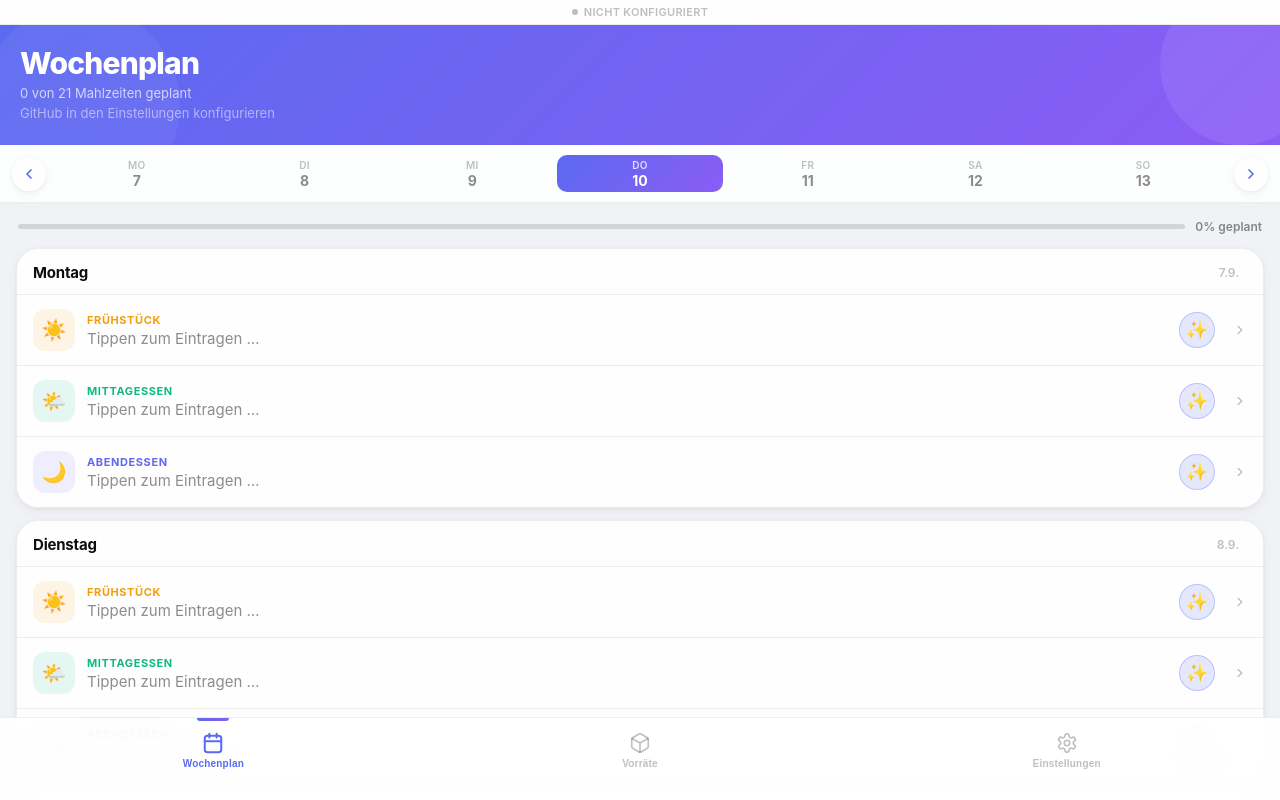
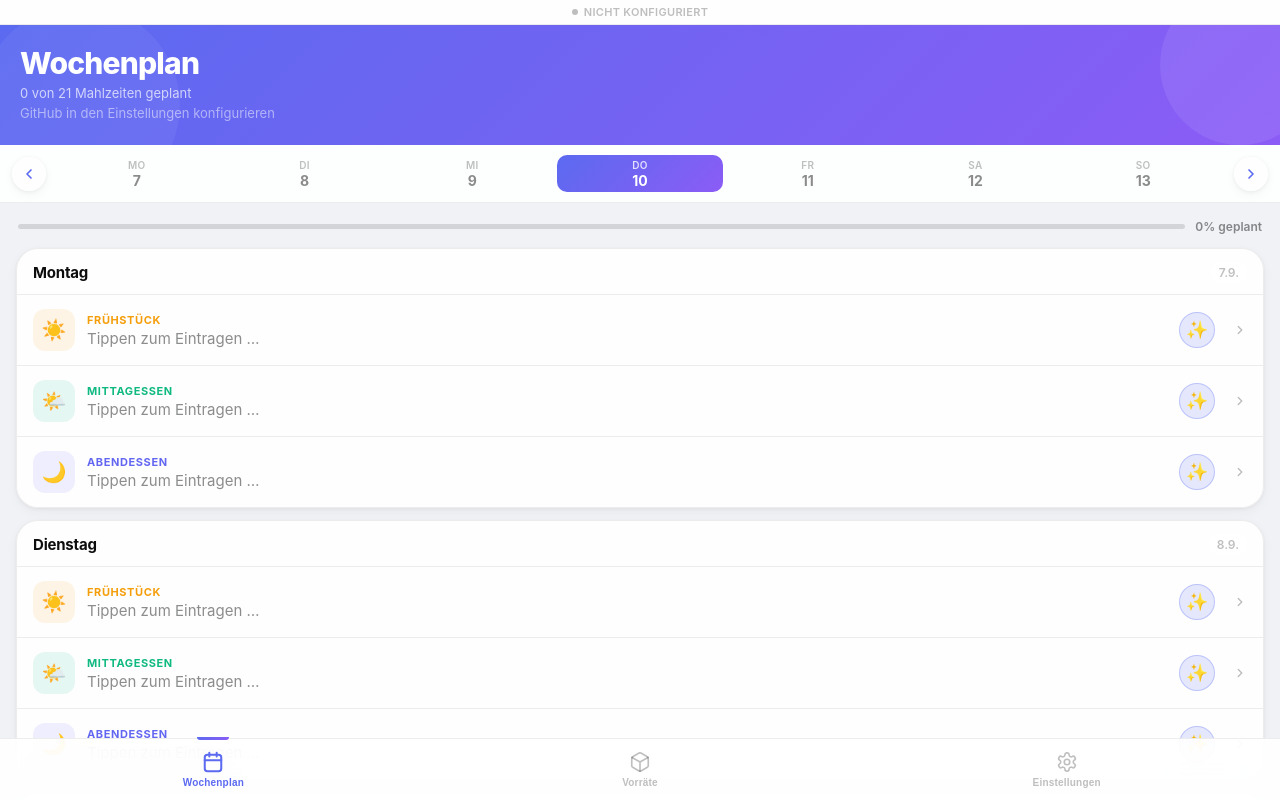
Before and after one commit to sam52662/meal-planner, a React (Vite) app: page / in a window 1280 px wide. Built offline with nearby package versions, Linux system fonts and the light colour scheme.

Commit message:
Reduce tab bar height from 83px to 62px

```diff
--- a/src/styles/global.css
+++ b/src/styles/global.css
@@ -30,7 +30,7 @@
   --color-tab-bar: rgba(255, 255, 255, 0.88);
   --gradient-header: linear-gradient(135deg, #5b6af0 0%, #8b5cf6 100%);
   --gradient-today: linear-gradient(135deg, #5b6af0 0%, #8b5cf6 100%);
-  --tab-bar-height: 83px;
+  --tab-bar-height: 62px;
   --radius-sm: 12px;
   --radius-md: 16px;
   --radius-lg: 22px;
@@ -236,7 +236,7 @@ body {
   border-top: 1px solid var(--color-border);
   display: flex;
   align-items: flex-start;
-  padding-top: 10px;
+  padding-top: 8px;
   z-index: 100;
   /* Extend background behind safe area on iOS */
   box-shadow: 0 calc(var(--safe-bottom) * -1) 0 0 var(--color-tab-bar);
```
